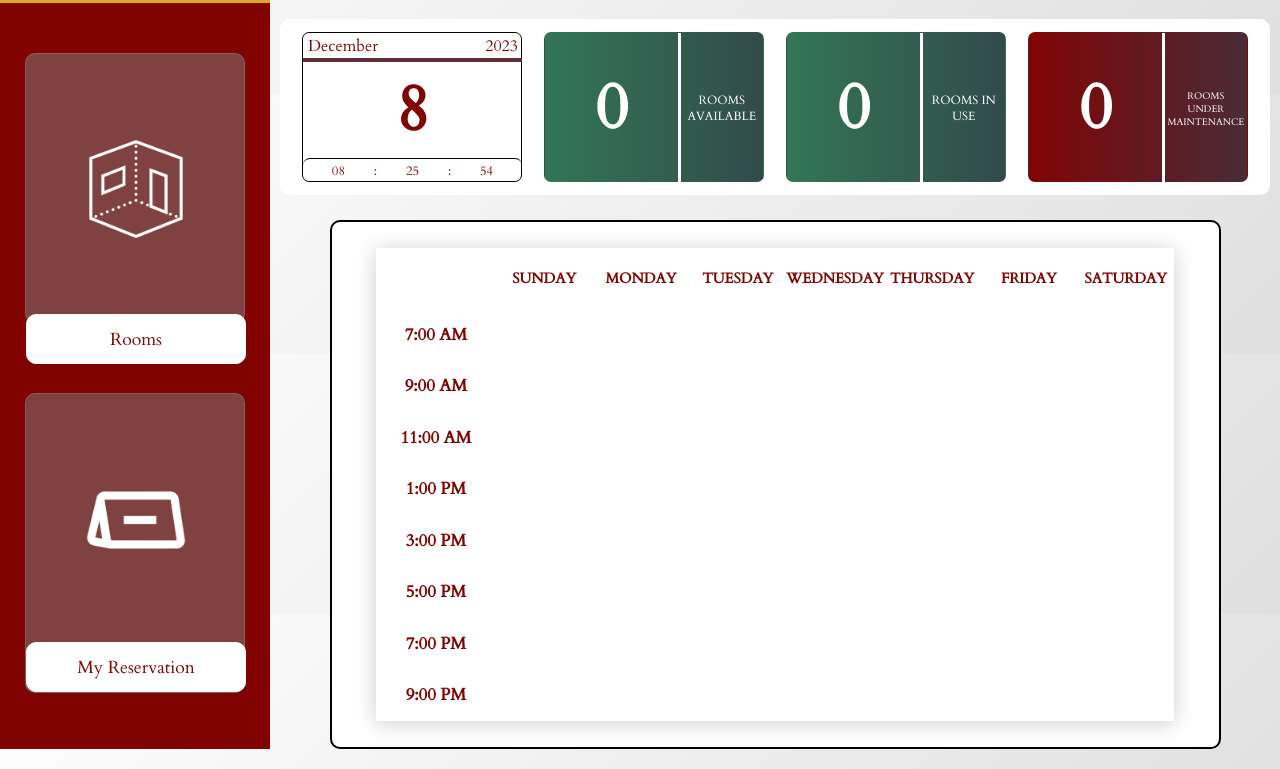
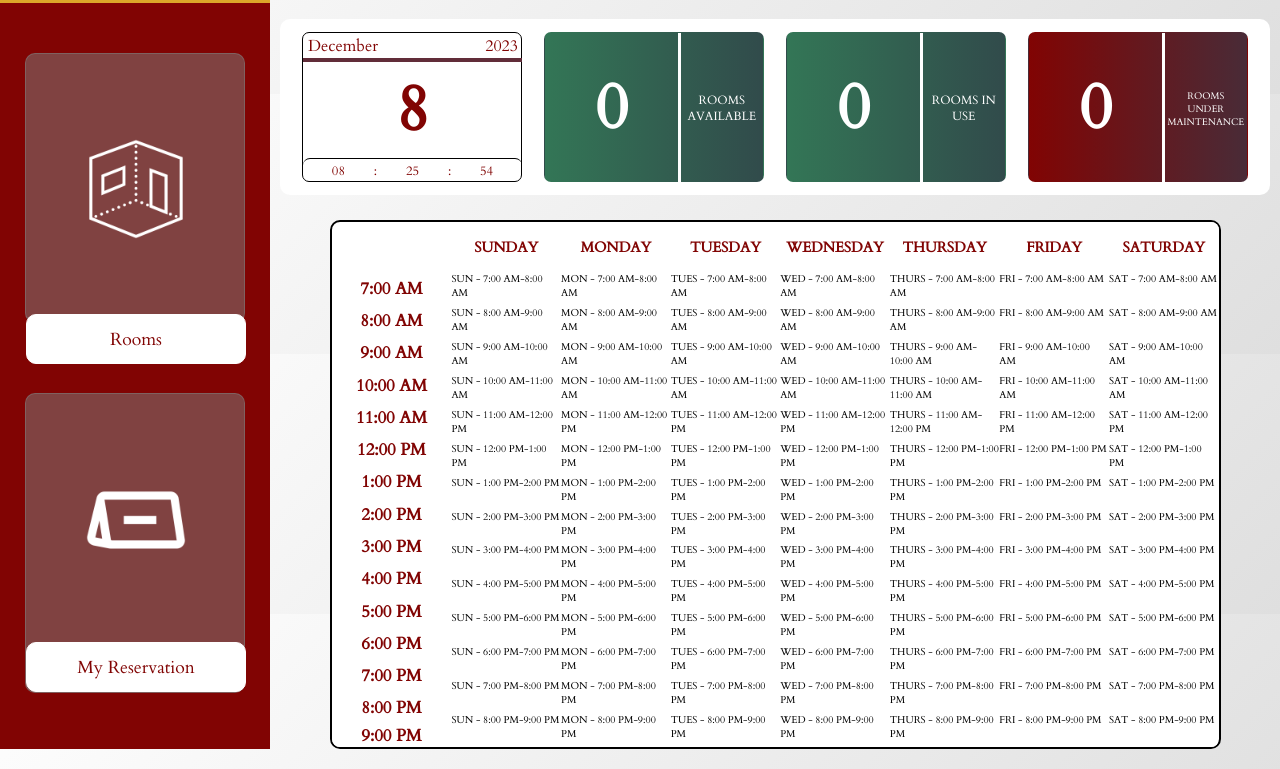
Before and after one commit to CMPE-40062-Azure-Python/CEA-ROOM-INFORMATION-SYSTEM, a Flask app: page /student-rep/home in a window 1280 px wide. Shown: the part 166-935 px from the top of the page. Run offline with Flask 3, Linux system fonts and the light colour scheme; data that the repository does not hold is empty.

Commit message:
Malapit lapit na sa katotohanan

```diff
--- a/website/static/student-rep/student-rep-home.css
+++ b/website/static/student-rep/student-rep-home.css
@@ -503,8 +503,8 @@ div.Reserve-bttn button:hover {
 }
 
 div.calendar-container {
-  height: 90%;
-  width: 90%;
+  height: 100%;
+  width: 100%;
 }
 
 .calendar {
@@ -513,7 +513,7 @@ div.calendar-container {
   "empty    planes"
   "time contents";
   grid-template-columns: 120px;
-  grid-template-rows: 60px;
+  grid-template-rows: 50px;
   width: 100%;
   height: 100%;
   margin: 0 auto;
@@ -556,7 +556,7 @@ div.calendar-container {
 .times {
   grid-area: time;
   display: grid;
-  grid-template-rows: repeat(8, 1fr);
+  grid-template-rows: repeat(14, 1fr);
   font-size: 14px;
   background-color: white;
   border: none;
@@ -577,10 +577,11 @@ div.calendar-container {
   position: relative;
   grid-area: contents;
   display: grid;
-  grid-template-rows: repeat(8, 1fr);
+  grid-template-rows: repeat(14, 1fr);
   grid-template-columns: repeat(7, 1fr);
   border: none;
   grid-auto-flow: column;
+  font-size: 10px;
 }
 
 .content > div {
--- a/website/static/student-rep/student-rep-home.js
+++ b/website/static/student-rep/student-rep-home.js
@@ -311,54 +311,7 @@ function MenuIconClick() {
 
 document.querySelector('.Menu_icon').addEventListener('click', MenuIconClick);
 
-function calculateGridRow(time) {
-    let timeObj = {
-        "7:00 AM": 1,
-        "7:30 AM": 2,
-        "8:00 AM": 3,
-        "8:30 AM": 4,
-        "9:00 AM": 5,
-        "9:30 AM": 6,
-        "10:00 AM": 7,
-        "10:30 AM": 8,
-        "11:00 AM": 9,
-        "11:30 AM": 10,
-        "12:00 PM": 11,
-        "12:30 PM": 12,
-        "1:00 PM": 13,
-        "1:30 PM": 14,
-        "2:00 PM": 15,
-        "2:30 PM": 16,
-        "3:00 PM": 17,
-        "3:30 PM": 18,
-        "4:00 PM": 19,
-        "4:30 PM": 20,
-        "5:00 PM": 21,
-        "5:30 PM": 22,
-        "6:00 PM": 23,
-        "6:30 PM": 24,
-        "7:00 PM": 25,
-        "7:30 PM": 26,
-        "8:00 PM": 27,
-        "8:30 PM": 28,
-        "9:00 PM": 29,
-    };
 
-    // Debugging: Log the input time
-    console.log('Input time:', time);
-
-    let [timeValue, period] = time.split(' ');
-
-    // Check if the time is in AM or PM and adjust accordingly
-    let row = timeObj[`${timeValue} ${period === 'PM' && timeValue !== '12:00' ? 'PM' : 'AM'}`];
-
-    // Debugging: Log the calculated row
-    console.log('Calculated row:', row);
-
-    return row;
-}
-
-// Class Schedule
 document.addEventListener('DOMContentLoaded', function () {
     document.querySelector(".planes").addEventListener('click', function (e) {
         let column = Array.from(e.target.parentNode.children).indexOf(e.target) + 1;
@@ -368,41 +321,96 @@ document.addEventListener('DOMContentLoaded', function () {
         document.querySelector('.modal-container--close').addEventListener('click', function () {
             document.querySelector('.modal-container').style.display = 'none';
         });
-
         document.querySelector('.modal-container--form').addEventListener('submit', function (e) {
             e.preventDefault();
 
             let startValue = document.querySelector("#start-select").value;
             let endValue = document.querySelector("#end-select").value;
 
-            // Debugging: Log the input start and end times
-            console.log('Start time:', startValue, 'End time:', endValue);
+            let startRow, endRow;
 
-            let startRow = calculateGridRow(startValue);
-            let endRow = calculateGridRow(endValue);
+            // Check the start time and assign the corresponding startRow
+            if (startValue === "7:00 AM") {
+                startRow = 1;
+            } else if (startValue === "8:00 AM") {
+                startRow = 2;
+            } else if (startValue === "9:00 AM") {
+                startRow = 3;
+            } else if (startValue === "10:00 AM") {
+                startRow = 4;
+            } else if (startValue === "11:00 AM") {
+                startRow = 5;
+            } else if (startValue === "12:00 PM") {
+                startRow = 6;
+            } else if (startValue === "1:00 PM") {
+                startRow = 7;
+            } else if (startValue === "2:00 PM") {
+                startRow = 8;
+            } else if (startValue === "3:00 PM") {
+                startRow = 9;
+            } else if (startValue === "4:00 PM") {
+                startRow = 10;
+            } else if (startValue === "5:00 PM") {
+                startRow = 11;
+            } else if (startValue === "6:00 PM") {
+                startRow = 12;
+            } else if (startValue === "7:00 PM") {
+                startRow = 13;
+            } else if (startValue === "8:00 PM") {
+                startRow = 14;
+            } else if (startValue === "9:00 PM") {
+                startRow = 15;
+            }
+            // Add more conditions for other start times
 
-            // Debugging: Log the calculated startRow and endRow
-            console.log('Start row:', startRow, 'End row:', endRow);
+            // Check the end time and assign the corresponding endRow
+            if (endValue === "8:00 AM") {
+                endRow = 2;
+            } else if (endValue === "9:00 AM") {
+                endRow = 3;
+            } else if (endValue === "10:00 AM") {
+                endRow = 4;
+            } else if (endValue === "11:00 AM") {
+                endRow = 5;
+            } else if (endValue === "12:00 PM") {
+                endRow = 6;
+            } else if (endValue === "1:00 PM") {
+                endRow = 7;
+            } else if (endValue === "2:00 PM") {
+                endRow = 8;
+            } else if (endValue === "3:00 PM") {
+                endRow = 9;
+            } else if (endValue === "4:00 PM") {
+                endRow = 10;
+            } else if (endValue === "5:00 PM") {
+                endRow = 11;
+            } else if (endValue === "6:00 PM") {
+                endRow = 12;
+            } else if (endValue === "7:00 PM") {
+                endRow = 13;
+            } else if (endValue === "8:00 PM") {
+                endRow = 14;
+            } else if (endValue === "9:00 PM") {
+                endRow = 15;
+            }
+            // Add more conditions for other end times
 
-            let startArea = `a${startRow}-${column}`;
-            let endArea = `a${endRow}-${column}`;
+            // Check if startRow and endRow are defined
+            if (startRow !== undefined && endRow !== undefined) {
+                // Loop through the rows and update the corresponding divs
+                for (let i = startRow; i <= endRow; i++) {
+                    let eventId = document.getElementById(i);
+                    if (eventId) {
+                        eventId.textContent = `SUN - ${i + 6}:00 AM-${i + 7}:00 AM`; // Adjust the text as needed
+                        eventId.style.backgroundColor = 'yellow';
+                    }
+                }
 
-            // Debugging: Log the calculated startArea and endArea
-            console.log('Start area:', startArea, 'End area:', endArea);
-
-            let eventDiv = document.createElement('div');
-            eventDiv.className = 'event';
-            eventDiv.style.backgroundColor = 'yellow';
-            eventDiv.textContent = 'Class';
-
-            // Use grid areas to position the event only for the selected time
-            eventDiv.style.gridArea = `${startArea} / ${column} / ${endArea} / ${column}`;
-
-            document.querySelector('.content').appendChild(eventDiv);
-
-            document.querySelector('.modal-container--form').reset();
-            document.querySelector('.modal-container--form').removeEventListener('submit', arguments.callee);
-            document.querySelector('.modal-container').style.display = 'none';
+                // Reset the form and hide the modal
+                document.querySelector('.modal-container--form').reset();
+                document.querySelector('.modal-container--form').removeEventListener('submit', arguments.callee);
+                document.querySelector('.modal-container').style.display = 'none';
+            }
         });
     });
 });
--- a/website/templates/student-rep/student-rep-home.html
+++ b/website/templates/student-rep/student-rep-home.html
@@ -207,73 +207,120 @@
                         </div>
                         <div class="times">
                             <div class="row row-1">7:00 AM</div>
-                            <div class="row row-2">9:00 AM</div>
-                            <div class="row row-3">11:00 AM</div>
-                            <div class="row row-4">1:00 PM</div>
-                            <div class="row row-5">3:00 PM</div>
-                            <div class="row row-6">5:00 PM</div>
-                            <div class="row row-7">7:00 PM</div>
-                            <div class="row row-8">9:00 PM</div>
+                            <div class="row row-2">8:00 AM</div>
+                            <div class="row row-3">9:00 AM</div>
+                            <div class="row row-4">10:00 AM</div>
+                            <div class="row row-5">11:00 AM</div>
+                            <div class="row row-6">12:00 PM</div>
+                            <div class="row row-7">1:00 PM</div>
+                            <div class="row row-8">2:00 PM</div>
+                            <div class="row row-9">3:00 PM</div>
+                            <div class="row row-10">4:00 PM</div>
+                            <div class="row row-11">5:00 PM</div>
+                            <div class="row row-12">6:00 PM</div>
+                            <div class="row row-13">7:00 PM</div>
+                            <div class="row row-14">8:00 PM</div>
+                            <div class="row row-15">9:00 PM</div>
                         </div>
                         <div class="content">
-                            <div id="1"></div>
-                            <div id="2"></div>
-                            <div id="3"></div>
-                            <div id="4"></div>
-                            <div id="5"></div>
-                            <div id="6"></div>
-                            <div id="7"></div>
-                            <div id="8"></div>
-                            <div id="9"></div>
-                            <div id="10"></div>
-                            <div id="11"></div>
-                            <div id="12"></div>
-                            <div id="13"></div>
-                            <div id="14"></div>
-                            <div id="15"></div>
-                            <div id="16"></div>
-                            <div id="17"></div>
-                            <div id="18"></div>
-                            <div id="19"></div>
-                            <div id="20"></div>
-                            <div id="21"></div>
-                            <div id="22"></div>
-                            <div id="23"></div>
-                            <div id="24"></div>
-                            <div id="25"></div>
-                            <div id="26"></div>
-                            <div id="27"></div>
-                            <div id="28"></div>
-                            <div id="29"></div>
-                            <div id="30"></div>
-                            <div id="31"></div>
-                            <div id="32"></div>
-                            <div id="33"></div>
-                            <div id="34"></div>
-                            <div id="35"></div>
-                            <div id="36"></div>
-                            <div id="37"></div>
-                            <div id="38"></div>
-                            <div id="39"></div>
-                            <div id="40"></div>
-                            <div id="41"></div>
-                            <div id="42"></div>
-                            <div id="43"></div>
-                            <div id="44"></div>
-                            <div id="45"></div>
-                            <div id="46"></div>
-                            <div id="47"></div>
-                            <div id="48"></div>
-                            <div id="49"></div>
-                            <div id="50"></div>
-                            <div id="51"></div>
-                            <div id="52"></div>
-                            <div id="53"></div>
-                            <div id="54"></div>
-                            <div id="55"></div>
-                            <div id="56"></div>
-
-                        </div>
+                            <div id="1">SUN - 7:00 AM-8:00 AM</div>
+                            <div id="2">SUN - 8:00 AM-9:00 AM</div>
+                            <div id="3">SUN - 9:00 AM-10:00 AM</div>
+                            <div id="4">SUN - 10:00 AM-11:00 AM</div>
+                            <div id="5">SUN - 11:00 AM-12:00 PM</div>
+                            <div id="6">SUN - 12:00 PM-1:00 PM</div>
+                            <div id="7">SUN - 1:00 PM-2:00 PM</div>
+                            <div id="8">SUN - 2:00 PM-3:00 PM</div>
+                            <div id="9">SUN - 3:00 PM-4:00 PM</div>
+                            <div id="10">SUN - 4:00 PM-5:00 PM</div>
+                            <div id="11">SUN - 5:00 PM-6:00 PM</div>
+                            <div id="12">SUN - 6:00 PM-7:00 PM</div>
+                            <div id="13">SUN - 7:00 PM-8:00 PM</div>
+                            <div id="14">SUN - 8:00 PM-9:00 PM</div>
+                            <div id="15">MON - 7:00 AM-8:00 AM</div>
+                            <div id="16">MON - 8:00 AM-9:00 AM</div>
+                            <div id="17">MON - 9:00 AM-10:00 AM</div>
+                            <div id="18">MON - 10:00 AM-11:00 AM</div>
+                            <div id="19">MON - 11:00 AM-12:00 PM</div>
+                            <div id="20">MON - 12:00 PM-1:00 PM</div>
+                            <div id="21">MON - 1:00 PM-2:00 PM</div>
+                            <div id="22">MON - 2:00 PM-3:00 PM</div>
+                            <div id="23">MON - 3:00 PM-4:00 PM</div>
+                            <div id="24">MON - 4:00 PM-5:00 PM</div>
+                            <div id="25">MON - 5:00 PM-6:00 PM</div>
+                            <div id="26">MON - 6:00 PM-7:00 PM</div>
+                            <div id="27">MON - 7:00 PM-8:00 PM</div>
+                            <div id="28">MON - 8:00 PM-9:00 PM</div>
+                            <div id="29">TUES - 7:00 AM-8:00 AM</div>
+                            <div id="30">TUES - 8:00 AM-9:00 AM</div>
+                            <div id="31">TUES - 9:00 AM-10:00 AM</div>
+                            <div id="32">TUES - 10:00 AM-11:00 AM</div>
+                            <div id="33">TUES - 11:00 AM-12:00 PM</div>
+                            <div id="34">TUES - 12:00 PM-1:00 PM</div>
+                            <div id="35">TUES - 1:00 PM-2:00 PM</div>
+                            <div id="36">TUES - 2:00 PM-3:00 PM</div>
+                            <div id="37">TUES - 3:00 PM-4:00 PM</div>
+                            <div id="38">TUES - 4:00 PM-5:00 PM</div>
+                            <div id="39">TUES - 5:00 PM-6:00 PM</div>
+                            <div id="40">TUES - 6:00 PM-7:00 PM</div>
+                            <div id="41">TUES - 7:00 PM-8:00 PM</div>
+                            <div id="42">TUES - 8:00 PM-9:00 PM</div>
+                            <div id="43">WED - 7:00 AM-8:00 AM</div>
+                            <div id="44">WED - 8:00 AM-9:00 AM</div>
+                            <div id="45">WED - 9:00 AM-10:00 AM</div>
+                            <div id="46">WED - 10:00 AM-11:00 AM</div>
+                            <div id="47">WED - 11:00 AM-12:00 PM</div>
+                            <div id="48">WED - 12:00 PM-1:00 PM</div>
+                            <div id="49">WED - 1:00 PM-2:00 PM</div>
+                            <div id="50">WED - 2:00 PM-3:00 PM</div>
+                            <div id="51">WED - 3:00 PM-4:00 PM</div>
+                            <div id="52">WED - 4:00 PM-5:00 PM</div>
+                            <div id="53">WED - 5:00 PM-6:00 PM</div>
+                            <div id="54">WED - 6:00 PM-7:00 PM</div>
+                            <div id="55">WED - 7:00 PM-8:00 PM</div>
+                            <div id="56">WED - 8:00 PM-9:00 PM</div>
+                            <div id="57">THURS - 7:00 AM-8:00 AM</div>
+                            <div id="58">THURS - 8:00 AM-9:00 AM</div>
+                            <div id="59">THURS - 9:00 AM-10:00 AM</div>
+                            <div id="60">THURS - 10:00 AM-11:00 AM</div>
+                            <div id="61">THURS - 11:00 AM-12:00 PM</div>
+                            <div id="62">THURS - 12:00 PM-1:00 PM</div>
+                            <div id="63">THURS - 1:00 PM-2:00 PM</div>
+                            <div id="64">THURS - 2:00 PM-3:00 PM</div>
+                            <div id="65">THURS - 3:00 PM-4:00 PM</div>
+                            <div id="66">THURS - 4:00 PM-5:00 PM</div>
+                            <div id="67">THURS - 5:00 PM-6:00 PM</div>
+                            <div id="68">THURS - 6:00 PM-7:00 PM</div>
+                            <div id="69">THURS - 7:00 PM-8:00 PM</div>
+                            <div id="70">THURS - 8:00 PM-9:00 PM</div>
+                            <div id="71">FRI - 7:00 AM-8:00 AM</div>
+                            <div id="72">FRI - 8:00 AM-9:00 AM</div>
+                            <div id="73">FRI - 9:00 AM-10:00 AM</div>
+                            <div id="74">FRI - 10:00 AM-11:00 AM</div>
+                            <div id="75">FRI - 11:00 AM-12:00 PM</div>
+                            <div id="76">FRI - 12:00 PM-1:00 PM</div>
+                            <div id="77">FRI - 1:00 PM-2:00 PM</div>
+                            <div id="78">FRI - 2:00 PM-3:00 PM</div>
+                            <div id="79">FRI - 3:00 PM-4:00 PM</div>
+                            <div id="80">FRI - 4:00 PM-5:00 PM</div>
+                            <div id="81">FRI - 5:00 PM-6:00 PM</div>
+                            <div id="82">FRI - 6:00 PM-7:00 PM</div>
+                            <div id="83">FRI - 7:00 PM-8:00 PM</div>
+                            <div id="84">FRI - 8:00 PM-9:00 PM</div>
+                            <div id="85">SAT - 7:00 AM-8:00 AM</div>
+                            <div id="86">SAT - 8:00 AM-9:00 AM</div>
+                            <div id="87">SAT - 9:00 AM-10:00 AM</div>
+                            <div id="88">SAT - 10:00 AM-11:00 AM</div>
+                            <div id="89">SAT - 11:00 AM-12:00 PM</div>
+                            <div id="90">SAT - 12:00 PM-1:00 PM</div>
+                            <div id="91">SAT - 1:00 PM-2:00 PM</div>
+                            <div id="92">SAT - 2:00 PM-3:00 PM</div>
+                            <div id="93">SAT - 3:00 PM-4:00 PM</div>
+                            <div id="94">SAT - 4:00 PM-5:00 PM</div>
+                            <div id="95">SAT - 5:00 PM-6:00 PM</div>
+                            <div id="96">SAT - 6:00 PM-7:00 PM</div>
+                            <div id="97">SAT - 7:00 PM-8:00 PM</div>
+                            <div id="98">SAT - 8:00 PM-9:00 PM</div>
                     </div>
                 </div>
                 <div class="modal-container">
@@ -283,67 +330,39 @@
                           <form class='modal-container--form'>
                             <label for="start-select">Start time</label>
                             <select id='start-select'>
-                                <option value="7 AM">7:00</option>
-                                <option value="7:30 AM">7:30</option>
-                                <option value="8 AM">8:00</option>
-                                <option value="8:30 AM">8:30</option>
-                                <option value="9 AM">9:00</option>
-                                <option value="9:30 AM">9:30</option>
-                                <option value="10 AM">10:00</option>
-                                <option value="10:30 AM">10:30</option>
-                                <option value="11 AM">11:00</option>
-                                <option value="11:30 PM">11:30</option>
-                                <option value="12 PM">12:00</option>
-                                <option value="12:30 PM">12:30</option>
-                                <option value="1 PM">1:00</option>
-                                <option value="1:30 PM">1:30</option>
-                                <option value="2 PM">2:00</option>
-                                <option value="2:30 PM">2:30</option>
-                                <option value="3 PM">3:00</option>
-                                <option value="3:30 PM">3:30</option>
-                                <option value="4 PM">4:00</option>
-                                <option value="4:30 PM">4:30</option>
-                                <option value="5 PM">5:00</option>
-                                <option value="5:30 PM">5:30</option>
-                                <option value="6 PM">6:00</option>
-                                <option value="6:30 PM">6:30</option>
-                                <option value="7 PM">7:00</option>
-                                <option value="7:30 PM">7:30</option>
-                                <option value="8 PM">8:00</option>
-                                <option value="8:30 PM">8:30</option>
-                                <option value="9 PM">9:00</option>
+                                <option value="7:00 AM">7:00 AM</option>
+                                <option value="8:00 AM">8:00 AM</option>
+                                <option value="9:00 AM">9:00 AM</option>
+                                <option value="10:00 AM">10:00 AM</option>
+                                <option value="11:00 AM">11:00 AM</option>
+                                <option value="12:00 PM">12:00 PM</option>
+                                <option value="1:00 PM">1:00 PM</option>
+                                <option value="2:00 PM">2:00 PM</option>
+                                <option value="3:00 PM">3:00 PM</option>
+                                <option value="4:00 PM">4:00 PM</option>
+                                <option value="5:00 PM">5:00 PM</option>
+                                <option value="6:00 PM">6:00 PM</option>
+                                <option value="7:00 PM">7:00 PM</option>
+                                <option value="8:00 PM">8:00 PM</option>
+                                <option value="9:00 PM">9:00 PM</option>
                             </select>
                             <label for="end-select">End time</label>
                             <select id='end-select'>
-                                <option value="7 AM">7:00</option>
-                                <option value="7:30 AM">7:30</option>
-                                <option value="8 AM">8:00</option>
-                                <option value="8:30 AM">8:30</option>
-                                <option value="9 AM">9:00</option>
-                                <option value="9:30 AM">9:30</option>
-                                <option value="10 AM">10:00</option>
-                                <option value="10:30 AM">10:30</option>
-                                <option value="11 AM">11:00</option>
-                                <option value="11:30 PM">11:30</option>
-                                <option value="12 PM">12:00</option>
-                                <option value="12:30 PM">12:30</option>
-                                <option value="1 PM">1:00</option>
-                                <option value="1:30 PM">1:30</option>
-                                <option value="2 PM">2:00</option>
-                                <option value="2:30 PM">2:30</option>
-                                <option value="3 PM">3:00</option>
-                                <option value="3:30 PM">3:30</option>
-                                <option value="4 PM">4:00</option>
-                                <option value="4:30 PM">4:30</option>
-                                <option value="5 PM">5:00</option>
-                                <option value="5:30 PM">5:30</option>
-                                <option value="6 PM">6:00</option>
-                                <option value="6:30 PM">6:30</option>
-                                <option value="7 PM">7:00</option>
-                                <option value="7:30 PM">7:30</option>
-                                <option value="8 PM">8:00</option>
-                                <option value="8:30 PM">8:30</option>
-                                <option value="9 PM">9:00</option>
+                                <option value="7:00 AM">7:00 AM</option>
+                                <option value="8:00 AM">8:00 AM</option>
+                                <option value="9:00 AM">9:00 AM</option>
+                                <option value="10:00 AM">10:00 AM</option>
+                                <option value="11:00 AM">11:00 AM</option>
+                                <option value="12:00 PM">12:00 PM</option>
+                                <option value="1:00 PM">1:00 PM</option>
+                                <option value="2:00 PM">2:00 PM</option>
+                                <option value="3:00 PM">3:00 PM</option>
+                                <option value="4:00 PM">4:00 PM</option>
+                                <option value="5:00 PM">5:00 PM</option>
+                                <option value="6:00 PM">6:00 PM</option>
+                                <option value="7:00 PM">7:00 PM</option>
+                                <option value="8:00 PM">8:00 PM</option>
+                                <option value="9:00 PM">9:00 PM</option>
                             </select>
                             <button type="submit">Submit</button>
                           </form>
```
